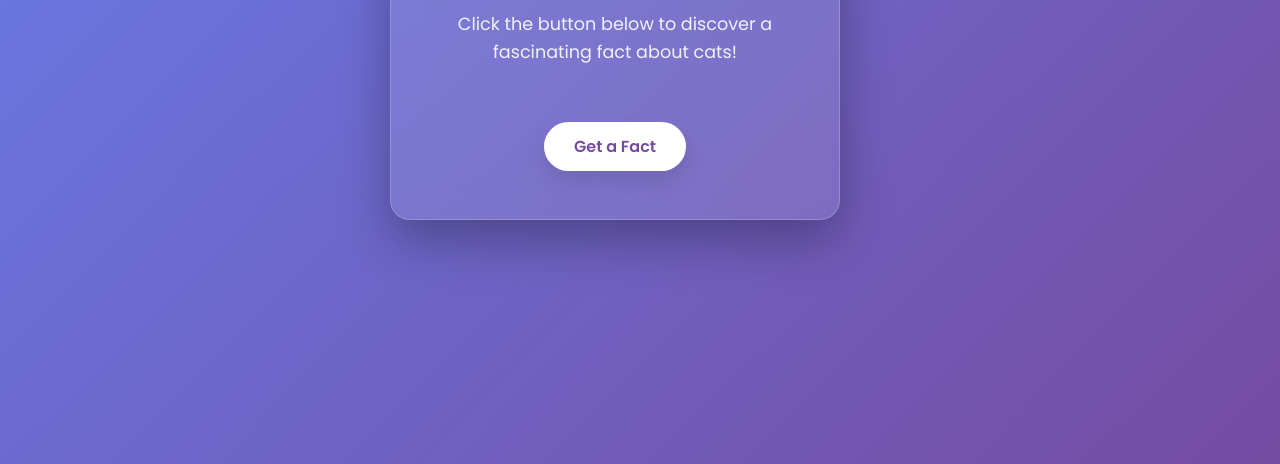
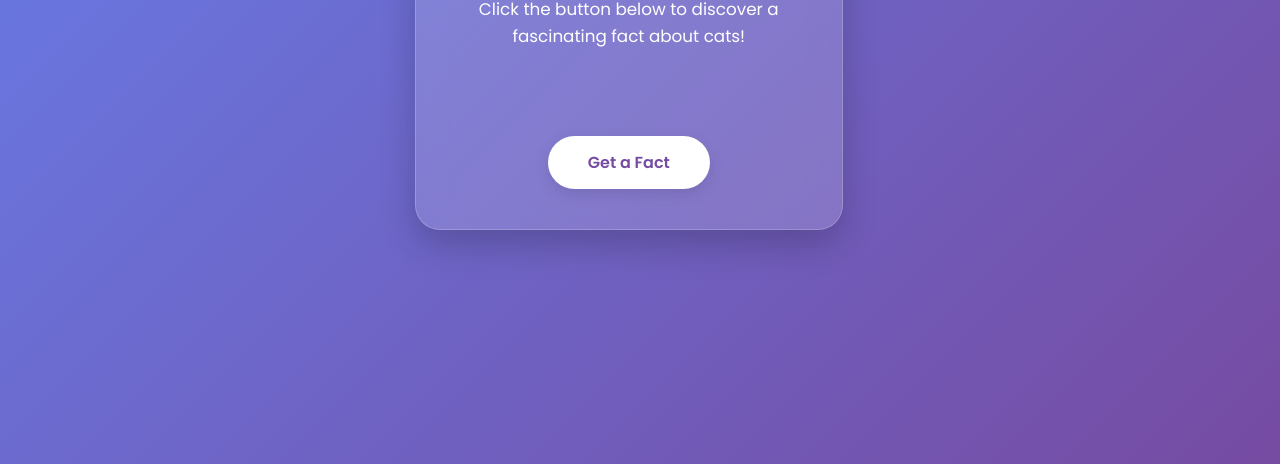
Before and after one commit to divyasai0629-ux/Cat-Facts, a plain HTML site: page index.html in a window 1280 px wide. Shown: the part 336-800 px from the top of the page. Drawn offline with Linux system fonts and the light colour scheme.

Commit message:
fix layout

```diff
--- a/app.js
+++ b/app.js
@@ -1,25 +1,29 @@
+
 const URL = "https://catfact.ninja/fact";
+
 const factPara = document.querySelector("#fact");
 const btn = document.querySelector("#btn");
 
+
 const getFacts = async () => {
-    // Add a simple fade-out effect
-    factPara.style.opacity = 0;
+
+    factPara.style.opacity = "0.5";
+    btn.innerText = "Loading...";
+    btn.disabled = true;
 
     try {
         let response = await fetch(URL);
         let data = await response.json();
 
-        // Update text and fade back in
-        setTimeout(() => {
-            factPara.innerText = data.fact;
-            factPara.style.opacity = 1;
-            factPara.style.transition = "opacity 0.5s ease";
-        }, 200);
 
+        factPara.innerText = data.fact;
     } catch (error) {
-        factPara.innerText = "Oops! Failed to fetch a cat fact. Try again.";
-        factPara.style.opacity = 1;
+        factPara.innerText = "Oops! Could not reach the cat kingdom. Try again.";
+    } finally {
+
+        factPara.style.opacity = "1";
+        btn.innerText = "Get a Fact";
+        btn.disabled = false;
     }
 };
 
--- a/index.html
+++ b/index.html
@@ -3,7 +3,7 @@
 <head>
     <meta charset="UTF-8">
     <meta name="viewport" content="width=device-width, initial-scale=1.0">
-    <title>Cat Fact Generator | API Project</title>
+    <title>Cat Fact Explorer | Portfolio Project</title>
     <link rel="stylesheet" href="style.css">
     <link href="https://fonts.googleapis.com/css2?family=Poppins:wght@400;600&display=swap" rel="stylesheet">
 </head>
--- a/style.css
+++ b/style.css
@@ -1,9 +1,3 @@
-/* 1. Theme Variables */
-:root {
-    --primary-bg: linear-gradient(135deg, #667eea 0%, #764ba2 100%);
-    --glass: rgba(255, 255, 255, 0.1);
-    --white: #ffffff;
-}
 
 * {
     margin: 0;
@@ -12,69 +6,65 @@
     font-family: 'Poppins', sans-serif;
 }
 
-/* 2. Centering Logic */
 body {
-    background: var(--primary-bg);
+
+    background: linear-gradient(135deg, #667eea 0%, #764ba2 100%);
     min-height: 100vh;
     display: flex;
-    justify-content: center; /* Horizontally centers the card */
-    align-items: center;     /* Vertically centers the card */
-    overflow: hidden;
+    justify-content: center;
+    align-items: center;
+    padding: 20px;
 }
 
-/* 3. Glassmorphism Card & Animation */
+
 .glass-card {
-    background: var(--glass);
+    background: rgba(255, 255, 255, 0.15);
     backdrop-filter: blur(15px);
     border: 1px solid rgba(255, 255, 255, 0.2);
-    padding: 3rem;
-    border-radius: 20px;
+    padding: 2.5rem 1.5rem;
+    border-radius: 25px;
     text-align: center;
-    box-shadow: 0 20px 50px rgba(0,0,0,0.3);
-    max-width: 500px;
-    width: 90%;
-    animation: float 4s ease-in-out infinite; /* Floating effect */
+    box-shadow: 0 15px 35px rgba(0, 0, 0, 0.2);
+    width: 95%;
+    max-width: 450px;
+
+    animation: float 4s ease-in-out infinite;
+}
+
+
+h1 {
+    color: white;
+    font-size: 1.8rem;
+    margin-bottom: 1.5rem;
+}
+
+#fact {
+    color: white;
+    font-size: 1.05rem;
+    line-height: 1.6;
+    margin-bottom: 2.5rem;
+    min-height: 100px;
+}
+
+#btn {
+    background: white;
+    color: #764ba2;
+    border: none;
+    padding: 14px 40px;
+    border-radius: 50px;
+    font-weight: 700;
+    font-size: 1rem;
+    cursor: pointer;
+    transition: transform 0.2s, background 0.2s;
+    box-shadow: 0 5px 15px rgba(0,0,0,0.1);
+}
+
+#btn:active {
+    transform: scale(0.9);
+    background: #f0f0f0;
 }
 
 @keyframes float {
     0%, 100% { transform: translateY(0); }
-    50% { transform: translateY(-20px); }
+    50% { transform: translateY(-10px); }
 }
-
-h1 {
-    color: var(--white);
-    margin-bottom: 1.5rem;
-    font-size: 2rem;
-}
-
-#fact {
-    color: rgba(255, 255, 255, 0.9);
-    font-size: 1.1rem;
-    line-height: 1.6;
-    margin-bottom: 2rem;
-    min-height: 80px;
-}
-
-/* 4. Styled Button */
-#btn {
-    background: var(--white);
-    color: #764ba2;
-    border: none;
-    padding: 12px 30px;
-    border-radius: 50px;
-    font-weight: 600;
-    font-size: 1rem;
-    cursor: pointer;
-    transition: all 0.3s ease;
-    box-shadow: 0 10px 20px rgba(0,0,0,0.1);
-}
-
-#btn:hover {
-    transform: scale(1.05);
-    background: #f0f0f0;
-    box-shadow: 0 15px 25px rgba(0,0,0,0.2);
-}
-
-#btn:active {
-    transform: scale(0.95);
-}
```
